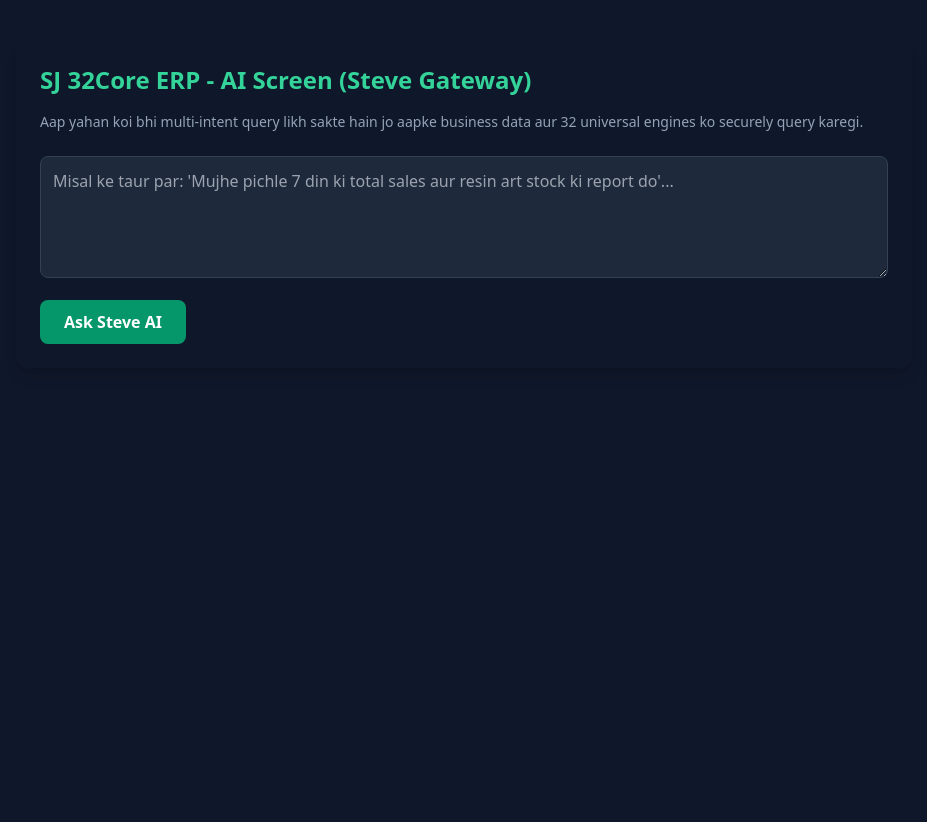
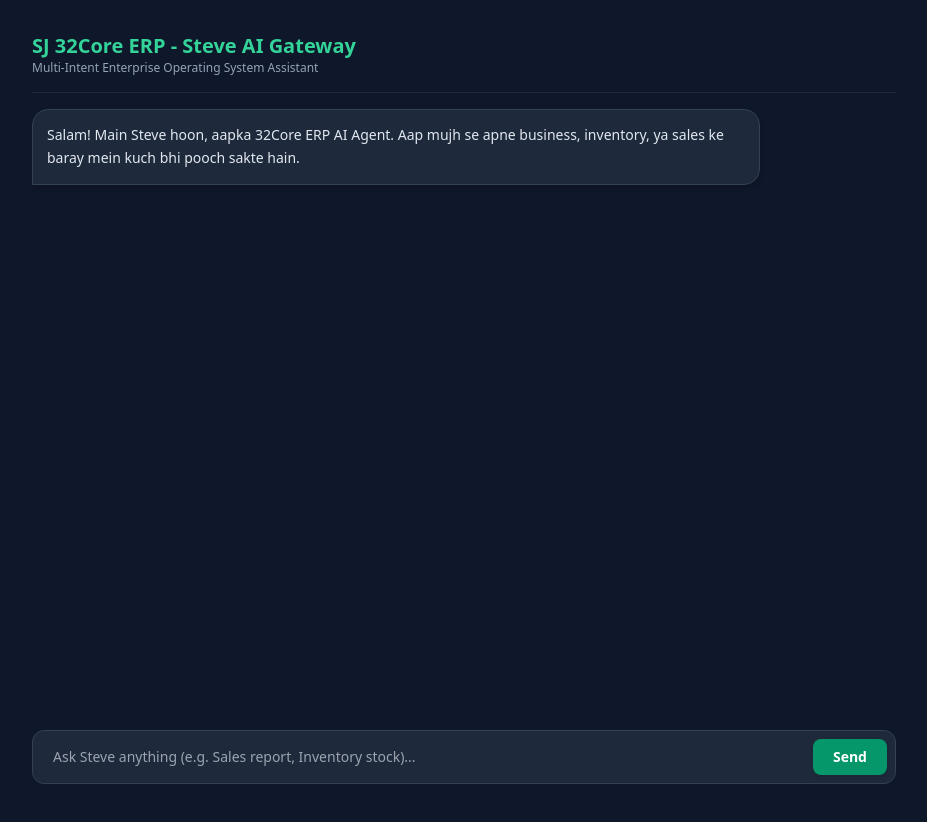
Before and after one commit to Junaid5678/SJ-32Core-ERP, a Next.js app: page /ai-screen in a window 1280 px wide. Shown: the top 822 px of the page, without its empty margins (176-1103 px from the left). After the commit the page ends 800 px from the top, so only its background shows below. Built offline with nearby package versions, Linux system fonts and the light colour scheme; what @supabase/auth-helpers-nextjs would draw is missing.

Commit message:
Refactor AIScreenComponent for improved chat functionality

```diff
--- a/app/ai-screen/page.jsx
+++ b/app/ai-screen/page.jsx
@@ -1,20 +1,34 @@
 'use client';
 
-import { useState } from 'react';
+import { useState, useRef, useEffect } from 'react';
 import { supabase } from '@/lib/supabase';
 
 export default function AIScreenComponent() {
   const [query, setQuery] = useState('');
   const [loading, setLoading] = useState(false);
-  const [responseLog, setResponseLog] = useState(null);
+  const [messages, setMessages] = useState([
+    { sender: 'steve', text: 'Salam! Main Steve hoon, aapka 32Core ERP AI Agent. Aap mujh se apne business, inventory, ya sales ke baray mein kuch bhi pooch sakte hain.' }
+  ]);
+  const chatEndRef = useRef(null);
+
+  const scrollToBottom = () => {
+    chatEndRef.current?.scrollIntoView({ behavior: 'smooth' });
+  };
+
+  useEffect(() => {
+    scrollToBottom();
+  }, [messages, loading]);
 
   const handleAISubmit = async (e) => {
     e.preventDefault();
-    if (!query.trim()) return;
+    if (!query.trim() || loading) return;
 
+    const userMsg = query;
+    setQuery('');
+    setMessages((prev) => [...prev, { sender: 'user', text: userMsg }]);
     setLoading(true);
+
     try {
-      // 1. Get current authenticated user session from Supabase
       const { data: { session }, error: sessionError } = await supabase.auth.getSession();
 
       if (sessionError || !session) {
@@ -26,14 +40,12 @@ export default function AIScreenComponent() {
       const userEmail = session.user.email;
       const isSuperAdmin = userEmail === 'ja024478@gmail.com';
 
-      // 2. Fetch user profile / tenant mapping from Supabase database
-      const { data: profileData, error: profileError } = await supabase
+      const { data: profileData } = await supabase
         .from('profiles')
         .select('tenant_id, role, staff_id')
         .eq('id', session.user.id)
         .single();
 
-      // 3. Build rich context payload for Steve (n8n Webhook)
       const userContext = {
         userId: session.user.id,
         email: userEmail,
@@ -48,12 +60,11 @@ export default function AIScreenComponent() {
         tenantId: userContext.tenantId,
         userContext: userContext,
         payload: {
-          userQuery: query,
+          userQuery: userMsg,
           timestamp: new Date().toISOString()
         }
       };
 
-      // 4. Send request to our backend webhook route (/api/webhook/steve)
       const res = await fetch('/api/webhook/steve', {
         method: 'POST',
         headers: {
@@ -64,50 +75,73 @@ export default function AIScreenComponent() {
       });
 
       const result = await res.json();
-      setResponseLog(result);
+
+      // Extract response message or fallback to JSON string representation
+      const steveReply = result.message || result.reply || JSON.stringify(result, null, 2);
+
+      setMessages((prev) => [...prev, { sender: 'steve', text: steveReply }]);
 
     } catch (err) {
       console.error('AI Screen Error:', err);
-      setResponseLog({ success: false, error: err.message });
+      setMessages((prev) => [...prev, { sender: 'steve', text: `Error: ${err.message}` }]);
     } finally {
       setLoading(false);
     }
   };
 
   return (
-    <div className="p-6 max-w-4xl mx-auto bg-slate-900 text-white rounded-xl shadow-lg mt-10">
-      <h2 className="text-2xl font-bold mb-4 text-emerald-400">SJ 32Core ERP - AI Screen (Steve Gateway)</h2>
-      <p className="text-sm text-slate-400 mb-6">
-        Aap yahan koi bhi multi-intent query likh sakte hain jo aapke business data aur 32 universal engines ko securely query karegi.
-      </p>
+    <div className="flex flex-col h-screen max-w-4xl mx-auto bg-slate-900 text-white p-4">
+      {/* Header */}
+      <div className="py-4 border-b border-slate-800 mb-4">
+        <h2 className="text-xl font-bold text-emerald-400">SJ 32Core ERP - Steve AI Gateway</h2>
+        <p className="text-xs text-slate-400">Multi-Intent Enterprise Operating System Assistant</p>
+      </div>
 
-      <form onSubmit={handleAISubmit} className="space-y-4">
-        <div>
-          <textarea
-            value={query}
-            onChange={(e) => setQuery(e.target.value)}
-            placeholder="Misal ke taur par: 'Mujhe pichle 7 din ki total sales aur resin art stock ki report do'..."
-            className="w-full p-3 bg-slate-800 border border-slate-700 rounded-lg focus:outline-none focus:border-emerald-500 text-white"
-            rows={4}
-          />
-        </div>
+      {/* Chat Messages Area */}
+      <div className="flex-1 overflow-y-auto space-y-4 pr-2 mb-4">
+        {messages.map((msg, index) => (
+          <div
+            key={index}
+            className={`flex ${msg.sender === 'user' ? 'justify-end' : 'justify-start'}`}
+          >
+            <div
+              className={`max-w-[85%] p-3.5 rounded-2xl text-sm leading-relaxed ${
+                msg.sender === 'user'
+                  ? 'bg-emerald-600 text-white rounded-br-none'
+                  : 'bg-slate-800 border border-slate-700 text-slate-200 rounded-bl-none shadow-md'
+              }`}
+            >
+              <p className="whitespace-pre-wrap">{msg.text}</p>
+            </div>
+          </div>
+        ))}
+        {loading && (
+          <div className="flex justify-start">
+            <div className="bg-slate-800 border border-slate-700 p-3.5 rounded-2xl text-sm text-slate-400 rounded-bl-none animate-pulse">
+              Steve is analyzing engines & processing query...
+            </div>
+          </div>
+        )}
+        <div ref={chatEndRef} />
+      </div>
+
+      {/* Input Form */}
+      <form onSubmit={handleAISubmit} className="flex gap-2 bg-slate-800 p-2 rounded-xl border border-slate-700">
+        <input
+          type="text"
+          value={query}
+          onChange={(e) => setQuery(e.target.value)}
+          placeholder="Ask Steve anything (e.g. Sales report, Inventory stock)..."
+          className="flex-1 bg-transparent px-3 py-2 text-white focus:outline-none text-sm"
+        />
         <button
           type="submit"
           disabled={loading}
-          className="px-6 py-2.5 bg-emerald-600 hover:bg-emerald-500 font-semibold rounded-lg transition-colors disabled:opacity-50"
+          className="bg-emerald-600 hover:bg-emerald-500 px-5 py-2 rounded-lg font-semibold text-sm transition-colors disabled:opacity-50 text-white shadow"
         >
-          {loading ? 'Processing with Steve...' : 'Ask Steve AI'}
+          Send
         </button>
       </form>
-
-      {responseLog && (
-        <div className="mt-6 p-4 bg-slate-800 border border-slate-700 rounded-lg">
-          <h3 className="text-sm font-semibold text-emerald-300 mb-2">Webhook Response Log:</h3>
-          <pre className="text-xs text-slate-300 overflow-x-auto p-2 bg-slate-950 rounded">
-            {JSON.stringify(responseLog, null, 2)}
-          </pre>
-        </div>
-      )}
     </div>
   );
 }
```
